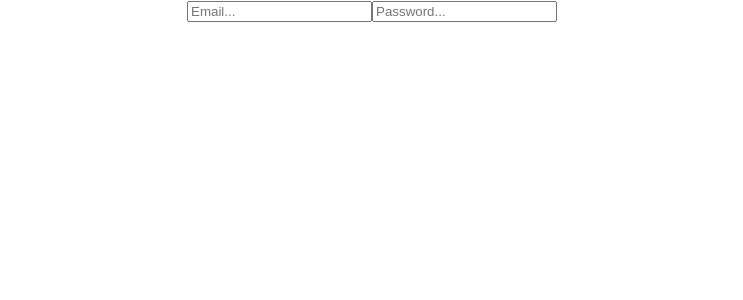
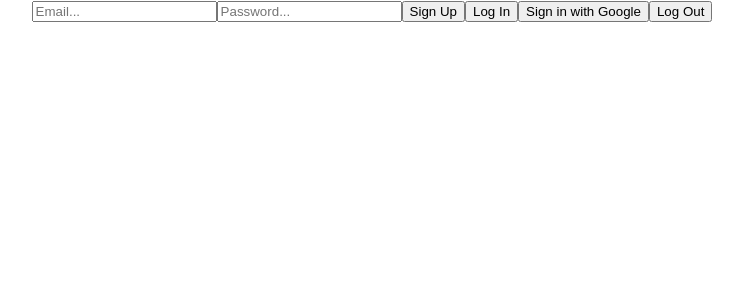
Before and after one commit to Adrian20040101/Weather-App, a React (Create React App) app in the folder weatherapp/: page / in a window 1280 px wide. Shown: the top 300 px of the page, without its empty margins (268-1011 px from the left). Built offline with nearby package versions, Linux system fonts and the light colour scheme.

Commit message:
achieved a basic authentication system

```diff
--- a/weatherapp/src/components/authentication.js
+++ b/weatherapp/src/components/authentication.js
@@ -1,8 +1,58 @@
+import { auth, googleProvider } from  "../config/firebase";
+import { createUserWithEmailAndPassword, signInWithPopup, signOut, signInWithEmailAndPassword } from "firebase/auth";
+import { useState } from 'react';
+
 export const Auth = () => {
+    const [email, setEmail] = useState('');
+    const [password, setPassword] = useState('');
+
+    console.log(auth?.currentUser?.email);
+
+    const signUp = async () => {
+        try {
+            await createUserWithEmailAndPassword(auth, email, password);
+        } catch (err) {
+            console.error(err);
+        }
+    };
+
+    const logIn = async () => {
+        try {
+            await signInWithEmailAndPassword(auth, email, password);
+        } catch (err) {
+            console.error(err);
+        }
+    };
+
+    const signInWithGoogle = async () => {
+        try {
+            await signInWithPopup(auth, googleProvider);
+        } catch (err) {
+            console.error(err);
+        }
+    };
+
+    const logout = async () => {
+        try {
+            await signOut(auth);
+        } catch (err) {
+            console.error(err);
+        }
+    };
+
     return (
         <div>
-            <input placeholder = "Email..."/>
-            <input placeholder = "Password..."/>
+            <input
+                placeholder = "Email..."
+                onChange = {(e) => setEmail(e.target.value)}/>
+            <input
+                placeholder = "Password..."
+                type="password"
+                onChange = {(e) => setPassword(e.target.value)}/>
+            <button onClick={signUp}> Sign Up </button>
+            <button onClick={logIn}> Log In </button>
+            <button onClick={signInWithGoogle}> Sign in with Google </button>
+            <button onClick={logout}> Log Out </button>
         </div>
     );
 }
--- a/weatherapp/src/config/firebase.js
+++ b/weatherapp/src/config/firebase.js
@@ -1,5 +1,5 @@
 import { initializeApp } from "firebase/app";
-import { getAuth } from "firebase/auth";
+import { getAuth, GoogleAuthProvider } from "firebase/auth";
 
 const firebaseConfig = {
   apiKey: "AIzaSyACCPayaBsP0Xt_A7PyDlrlZQCPXeeGwgc",
@@ -13,3 +13,4 @@ const firebaseConfig = {
 
 const app = initializeApp(firebaseConfig);
 export const auth = getAuth(app);
+export const googleProvider = new GoogleAuthProvider();
```
